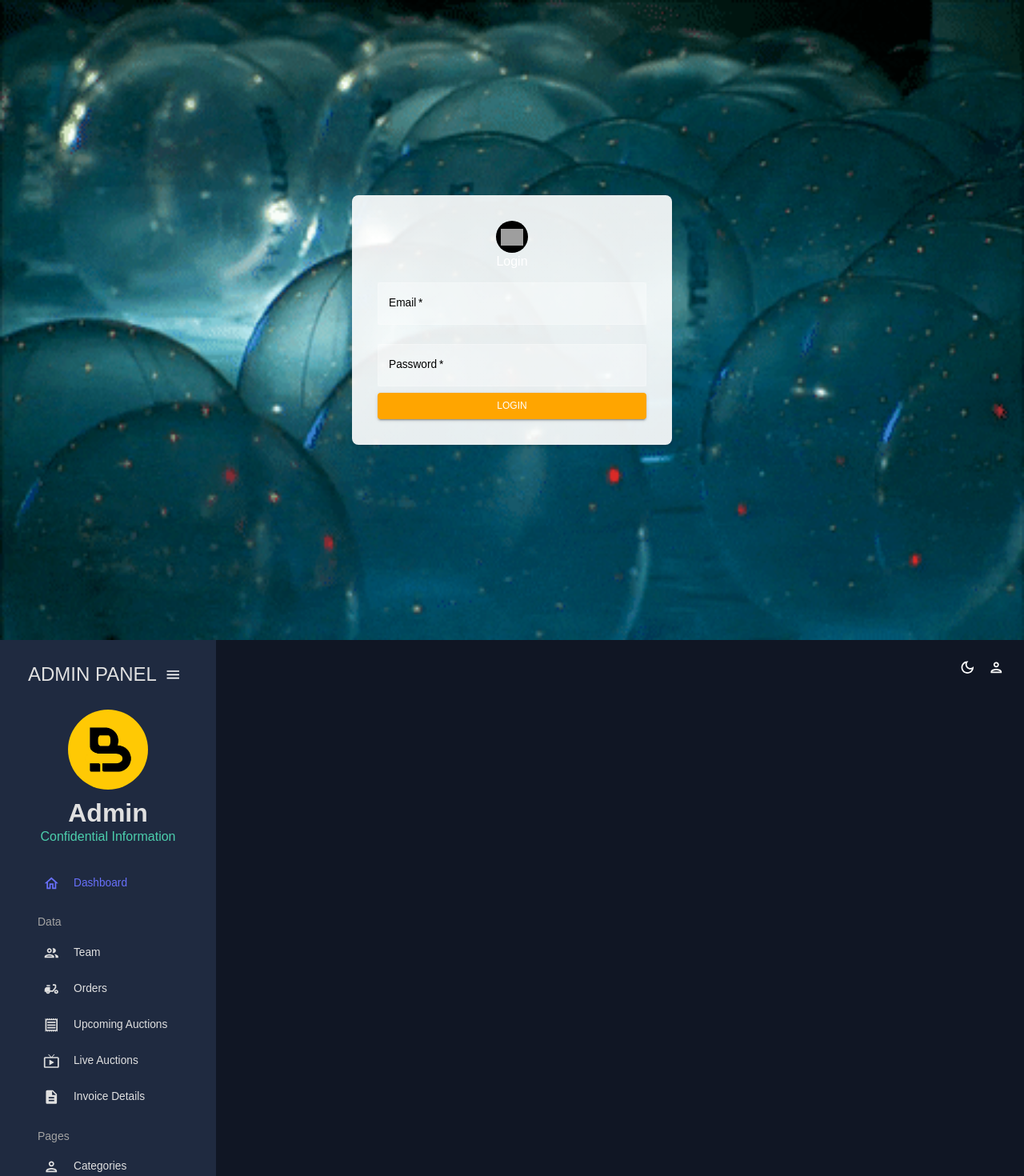
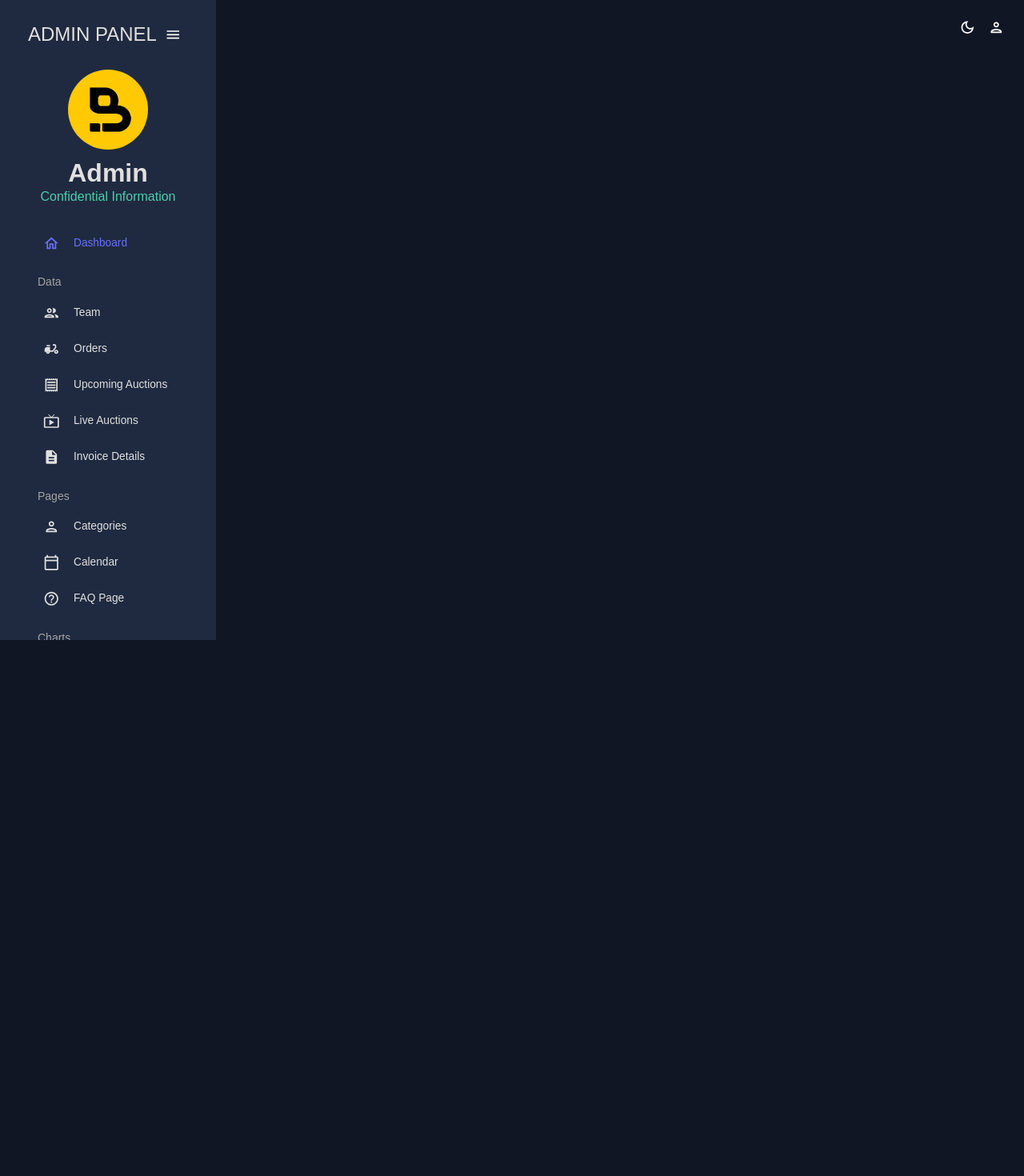
Before and after one commit to mamoonamjad1/BechDO-Admin, a React (Create React App) app: page /auth in a window 1280 px wide. Shown: the top 1470 px of the page at 80% size. After the commit the page ends 800 px from the top, so only its background shows below. Built offline with nearby package versions, Linux system fonts and the light colour scheme; sample sign-in values are in the browser's storage; grey boxes are pictures that could not be loaded.

Commit message:
routing updated

```diff
--- a/src/App.js
+++ b/src/App.js
@@ -1,6 +1,6 @@
-import { ColorModeContext , useMode } from "./theme";
-import {CssBaseline, ThemeProvider } from "@mui/material";
-import { Routes, Route } from "react-router-dom";
+import { ColorModeContext, useMode } from "./theme";
+import { CssBaseline, ThemeProvider } from "@mui/material";
+import { Routes, Route, useNavigate, Outlet } from "react-router-dom";
 import Topbar from "./scenes/global/Topbar";
 import Sidebar from "./scenes/global/Sidebar";
 import Dashboard from "./scenes/dashboard";
@@ -16,41 +16,56 @@ import Pie from "./scenes/Pie";
 import LiveAuction from "./scenes/live";
 import Invoice from "./scenes/invoices";
 import LoginPage from "./scenes/auth";
+import { useEffect, useState } from "react";
 
 function App() {
-  const [theme,colorMode] = useMode();
+  const [theme, colorMode] = useMode();
+  const [token, setToken] = useState(false);
+  const navigate = useNavigate();
 
-  return (<ColorModeContext.Provider value={colorMode}>
+  useEffect(() => {
+    const token = localStorage.getItem("Admin");
+    if (token) {
+      setToken(true);
+    } else {
+      setToken(false);
+      navigate("/auth");
+    }
+  }, [navigate]);
+
+  return (
+    <ColorModeContext.Provider value={colorMode}>
       <ThemeProvider theme={theme}>
         <CssBaseline />
-    <div className="App">
+
+        {token ? (
+          <div className="app">
+            <Sidebar />
+            <main className="content">
+              <Topbar />
               <Routes>
-      <Route path = "/auth" element= {<LoginPage/>} />
-      </Routes>
-    </div>
-    <div className="app">
-    < Sidebar />
-      <main className="content">
-      < Topbar />
-      < Routes>
-      <Route path = "/" element= {<Dashboard/>}/>
-      <Route path = "/team" element= {<Team/>}/>
-      <Route path = "/order" element= {<Order/>}/>
-      <Route path = "/upcoming-auctions" element= {<Auction/>}/>
-      <Route path = "/live-auctions" element= {<LiveAuction/>}/>
-      <Route path = "/invoice" element= {<Invoice/>}/>
-      <Route path = "/form" element= {<Form/>}/>
-      <Route path = "/calendar" element= {<Calendar/>}/>
-      <Route path = "/faq" element= {<FAQ/>}/>
-      <Route path = "/bar" element= {<Bar/>}/>
-      <Route path = "/pie" element= {<Pie/>}/>
-      <Route path = "/line" element= {<Line/>}/>
+                <Route path="/" element={<Dashboard />} />
+                <Route path="/team" element={<Team />} />
+                <Route path="/order" element={<Order />} />
+                <Route path="/upcoming-auctions" element={<Auction />} />
+                <Route path="/live-auctions" element={<LiveAuction />} />
+                <Route path="/invoice" element={<Invoice />} />
+                <Route path="/form" element={<Form />} />
+                <Route path="/calendar" element={<Calendar />} />
+                <Route path="/faq" element={<FAQ />} />
+                <Route path="/bar" element={<Bar />} />
+                <Route path="/pie" element={<Pie />} />
+                <Route path="/line" element={<Line />} />
               </Routes>
             </main>
           </div>
+        ) : (
+          <Routes>
+            <Route path="/auth" element={<LoginPage />} />
+          </Routes>
+        )}
       </ThemeProvider>
     </ColorModeContext.Provider>
-
   );
 }
 
--- a/src/scenes/dashboard/index.jsx
+++ b/src/scenes/dashboard/index.jsx
@@ -75,16 +75,6 @@ const Dashboard = () => {
       .then((res)=>{
           console.log("Orders",res.data)
           setOrders(res.data)
-      }).catch((err)=>{
-          console.log(err)
-      })
-  })
-  const [bids, setBids] = useState([]);
-
-  useEffect(()=>{
-      axios.get("http://localhost:4000/admin/products/get/bids")
-      .then((res)=>{
-          setBids(res.data)
       }).catch((err)=>{
           console.log(err)
       })
```
Lines whose indentation alone changed are shown as unchanged.
